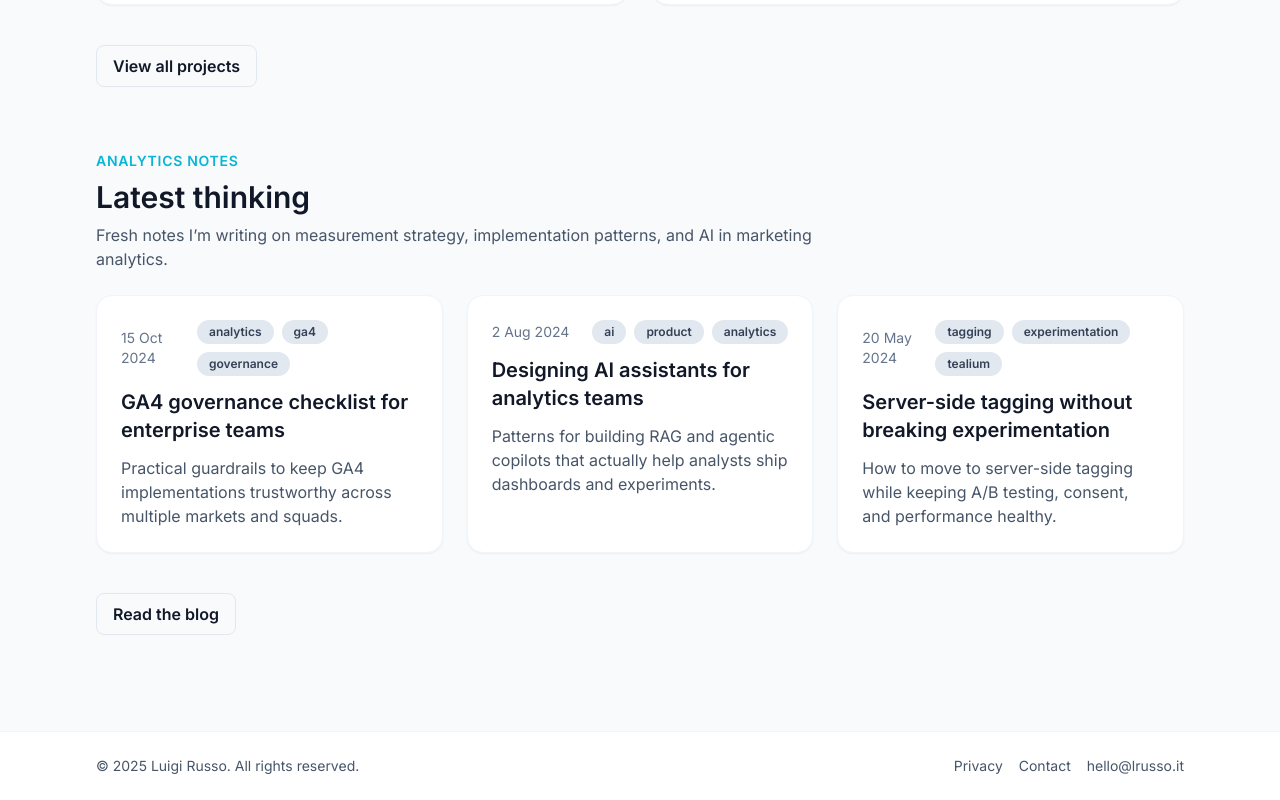
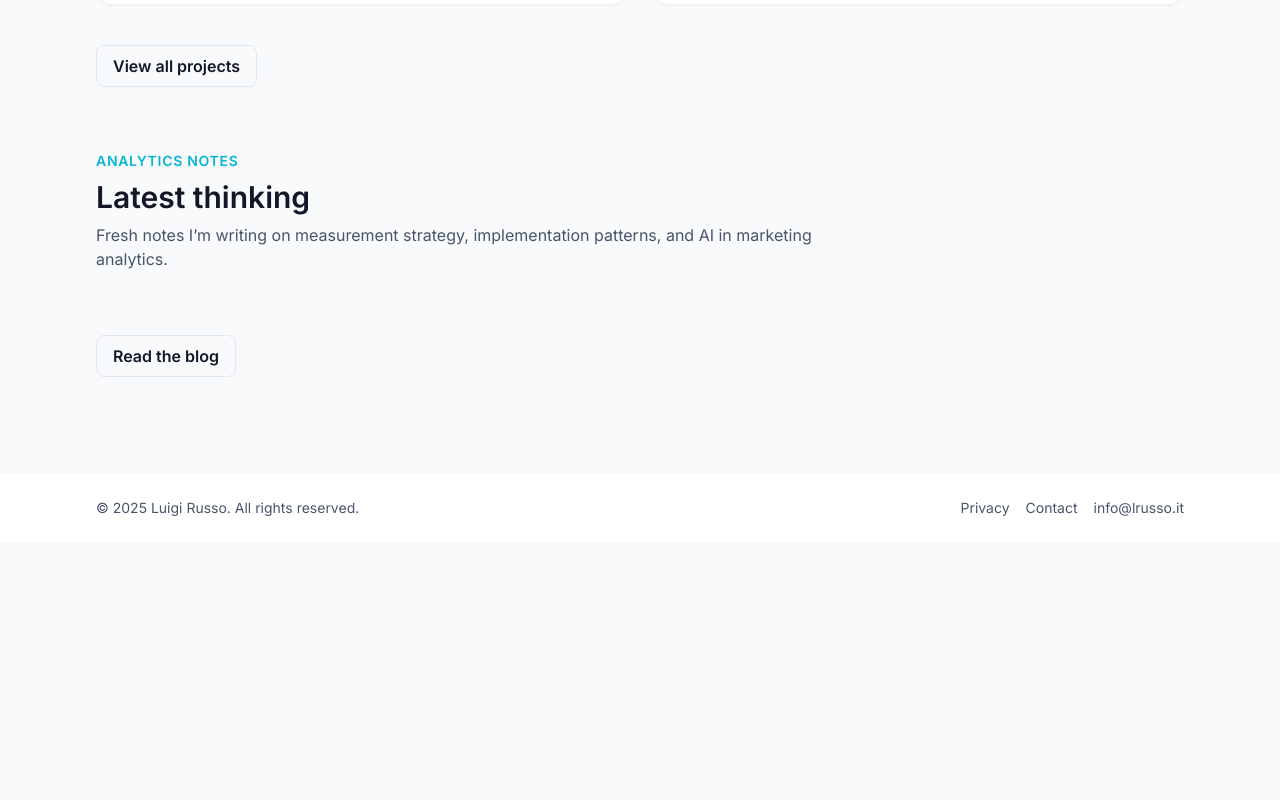
Before and after one commit to lurus92/personal-website, a Next.js app: page / in a window 1280 px wide. Shown: the part 1958-2758 px from the top of the page. After the commit the page ends 2500 px from the top, so only its background shows below. Built offline with nearby package versions, Linux system fonts and the light colour scheme.

Commit message:
small edits for finalizing

```diff
--- a/components/Footer.tsx
+++ b/components/Footer.tsx
@@ -8,7 +8,7 @@ const Footer = () => {
         <div className="flex items-center space-x-4 text-sm">
           <Link href="/privacy" className="text-slate-600 hover:text-ink">Privacy</Link>
           <Link href="/contact" className="text-slate-600 hover:text-ink">Contact</Link>
-          <a href="mailto:hello@lrusso.it" className="text-slate-600 hover:text-ink">hello@lrusso.it</a>
+          <a href="mailto:info@lrusso.it" className="text-slate-600 hover:text-ink">info@lrusso.it</a>
         </div>
       </div>
     </footer>
--- a/content/blog/ai-analytics-agents.mdx
+++ b/content/blog/ai-analytics-agents.mdx
@@ -3,6 +3,7 @@ title: "Designing AI assistants for analytics teams"
 date: "2024-08-02"
 tags: ["ai", "product", "analytics"]
 summary: "Patterns for building RAG and agentic copilots that actually help analysts ship dashboards and experiments."
+hidden: true
 ---
 
 Analytics work is messy: ambiguous questions, missing context, and constant back-and-forth with stakeholders. Generic LLM chatbots rarely solve this. Instead, build narrow assistants that:
--- a/content/blog/ga4-governance.mdx
+++ b/content/blog/ga4-governance.mdx
@@ -3,6 +3,7 @@ title: "GA4 governance checklist for enterprise teams"
 date: "2024-10-15"
 tags: ["analytics", "ga4", "governance"]
 summary: "Practical guardrails to keep GA4 implementations trustworthy across multiple markets and squads."
+hidden: true
 ---
 
 When GA4 projects scale across brands and markets, the biggest risk is entropy. Different squads tweak events, naming slips, and soon dashboards drift. This checklist keeps implementations clean:
--- a/content/blog/server-side-tagging.mdx
+++ b/content/blog/server-side-tagging.mdx
@@ -3,6 +3,7 @@ title: "Server-side tagging without breaking experimentation"
 date: "2024-05-20"
 tags: ["tagging", "experimentation", "tealium"]
 summary: "How to move to server-side tagging while keeping A/B testing, consent, and performance healthy."
+hidden: true
 ---
 
 Server-side tagging reduces client bloat, but it introduces new risks for experimentation and consent. To keep experiments trustworthy:
--- a/pages/contact.tsx
+++ b/pages/contact.tsx
@@ -13,7 +13,7 @@ const Contact = () => {
           <div className="grid md:grid-cols-2 gap-8">
             <div className="card space-y-3">
               <p className="text-slate-700">Email</p>
-              <a href="mailto:hello@lrusso.it" className="text-lg font-semibold text-ink">hello@lrusso.it</a>
+              <a href="mailto:info@lrusso.it" className="text-lg font-semibold text-ink">info@lrusso.it</a>
               <p className="text-slate-600">Preferred for project briefs and collaboration ideas.</p>
             </div>
             <div className="card space-y-3">
@@ -22,14 +22,6 @@ const Contact = () => {
               <p className="text-slate-600">Placeholder link for Calendly booking widget.</p>
             </div>
           </div>
-          <div className="card bg-slate-900 text-white space-y-3 mt-6">
-            <h3 className="text-lg font-semibold">What to include</h3>
-            <ul className="space-y-2 text-slate-100">
-              <li>• Your current analytics stack and pain points</li>
-              <li>• The outcomes and timelines you&apos;re targeting</li>
-              <li>• Team size and stakeholders</li>
-            </ul>
-          </div>
         </Section>
       </div>
     </Layout>
--- a/pages/privacy.tsx
+++ b/pages/privacy.tsx
@@ -13,7 +13,7 @@ const Privacy = () => {
             This website is a personal site operated by Luigi Russo. It may use lightweight analytics (such as GA4 or a privacy-friendly alternative) to understand aggregate traffic and improve content. No invasive tracking or third-party advertising cookies are used.
           </p>
           <p>
-            If you submit contact information, it is used solely to respond to your inquiry. For data requests or removal, contact <a href="mailto:hello@lrusso.it">hello@lrusso.it</a>.
+            If you submit contact information, it is used solely to respond to your inquiry. For data requests or removal, contact <a href="mailto:info@lrusso.it">info@lrusso.it</a>.
           </p>
           <ul>
             <li>Data collected: basic visit metrics (page views, device type, referrer)</li>
```
